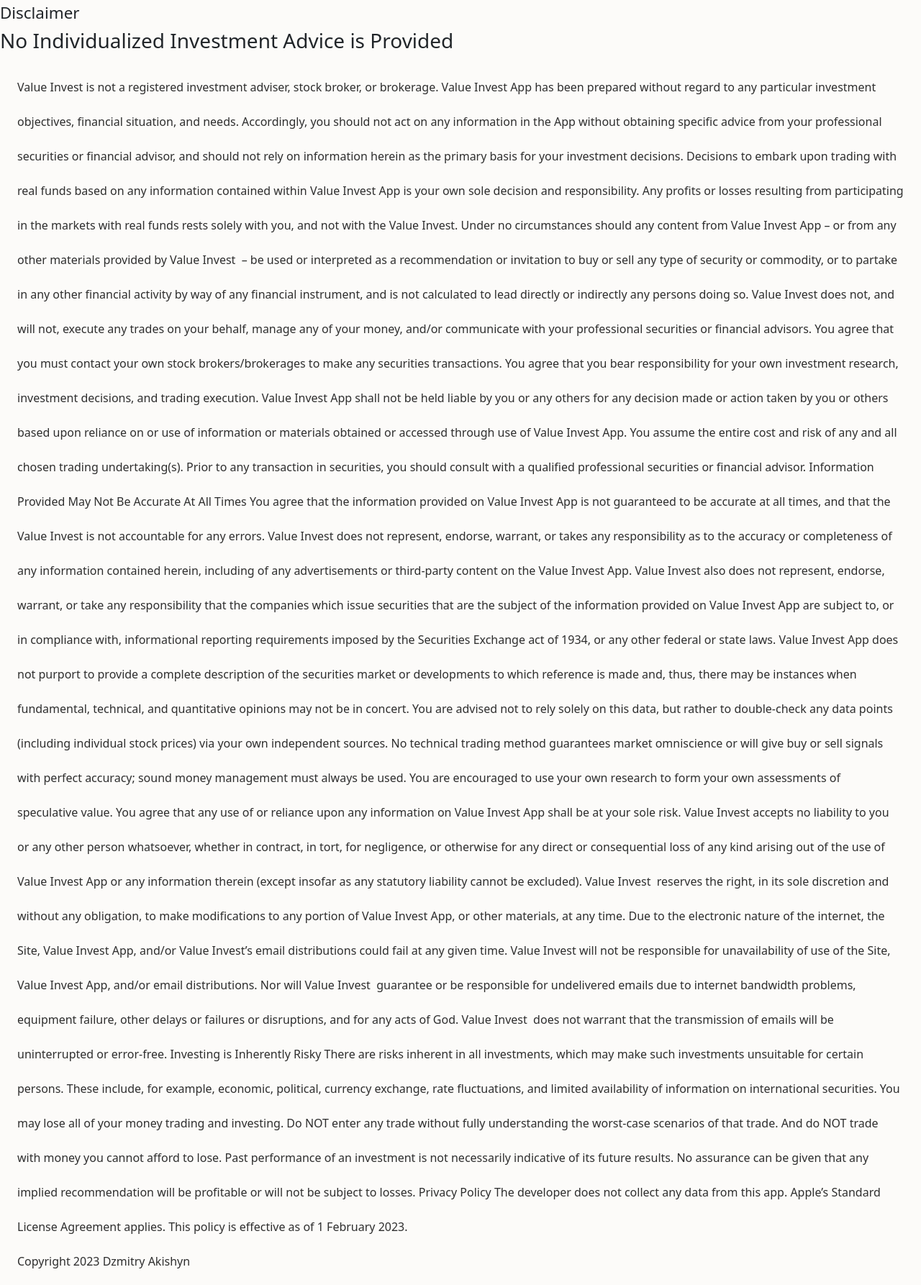
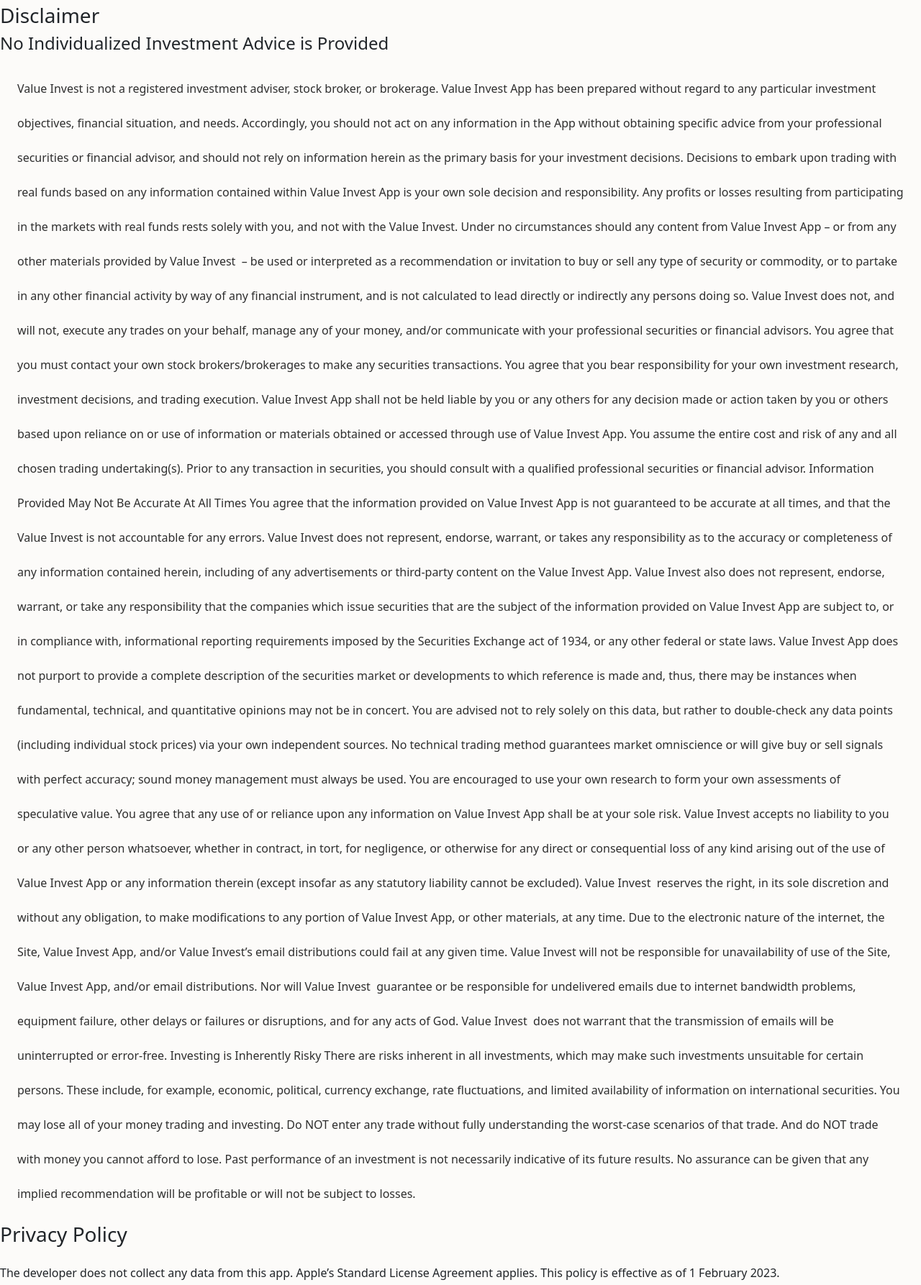
Before and after one commit to akdzmitry/valuator, a plain HTML site: page disclaimer.html in a window 1280 px wide. Shown: the part 114-1900 px from the top of the page at 72% size. Drawn offline with nearby package versions, Linux system fonts and the light colour scheme.

Commit message:
policy update

```diff
--- a/disclaimer.html
+++ b/disclaimer.html
@@ -55,12 +55,12 @@
 <h1>
     Privacy Policy & Disclaimer
 </h1>
-<h2>
+<h3>
     Disclaimer
-</h2>
-<h3>
+</h3>
+<h4>
     No Individualized Investment Advice is Provided
-</h3>
+</h4>
 
         <h6>
             <p class="main-text">
@@ -84,14 +84,16 @@
 
                 There are risks inherent in all investments, which may make such investments unsuitable for certain persons. These include, for example, economic, political, currency exchange, rate fluctuations, and limited availability of information on international securities. You may lose all of your money trading and investing. Do NOT enter any trade without fully understanding the worst-case scenarios of that trade. And do NOT trade with money you cannot afford to lose. Past performance of an investment is not necessarily indicative of its future results. No assurance can be given that any implied recommendation will be profitable or will not be subject to losses.
 
-                Privacy Policy
+</p>
 
+                <h3>Privacy Policy</h3>
+                <p class="main-text"></p>
                 The developer does not collect any data from this app.
 
                 Apple’s Standard License Agreement applies.
 
                 This policy is effective as of 1 February 2023.
-<br>
+<br> <br>
                 Copyright 2023 Dzmitry Akishyn
             </p>
         </h6>
```
